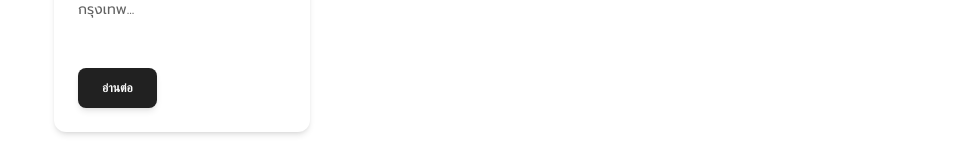
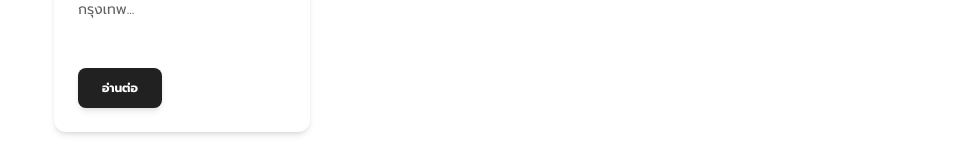
Before and after one commit to CeeDyyy/kokphochaihospital-fe, a Next.js app: page /announce in a window 1280 px wide. Shown: the part 700-858 px from the top of the page, without its empty margins (154-1131 px from the left). Built offline with nearby package versions, Linux system fonts and the light colour scheme.

Commit message:
className="font-prompt"

```diff
--- a/app/announce/page.js
+++ b/app/announce/page.js
@@ -68,7 +68,7 @@ export default function Announce() {
                             <p className="text-sm">{stripHtml(announces[0].content.html).substring(0, 128)}...</p>
                         </CardBody>
                         <CardFooter>
-                            <Button onClick={() => router.push('announce/' + announce.fileName)}>{language.readmore}</Button>
+                            <Button className="font-prompt" onClick={() => router.push('announce/' + announce.fileName)}>{language.readmore}</Button>
                         </CardFooter>
                     </Card>
                 )}
```
